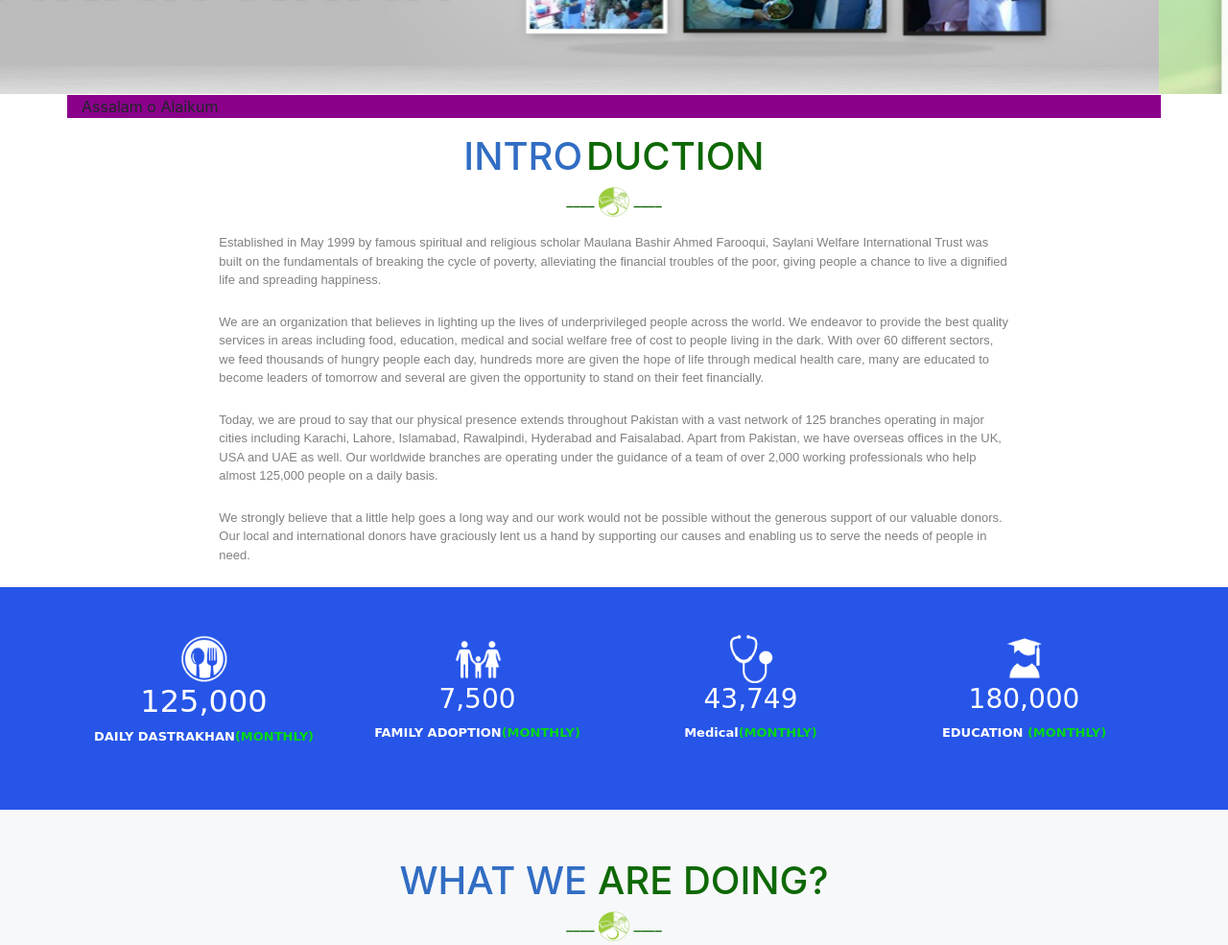
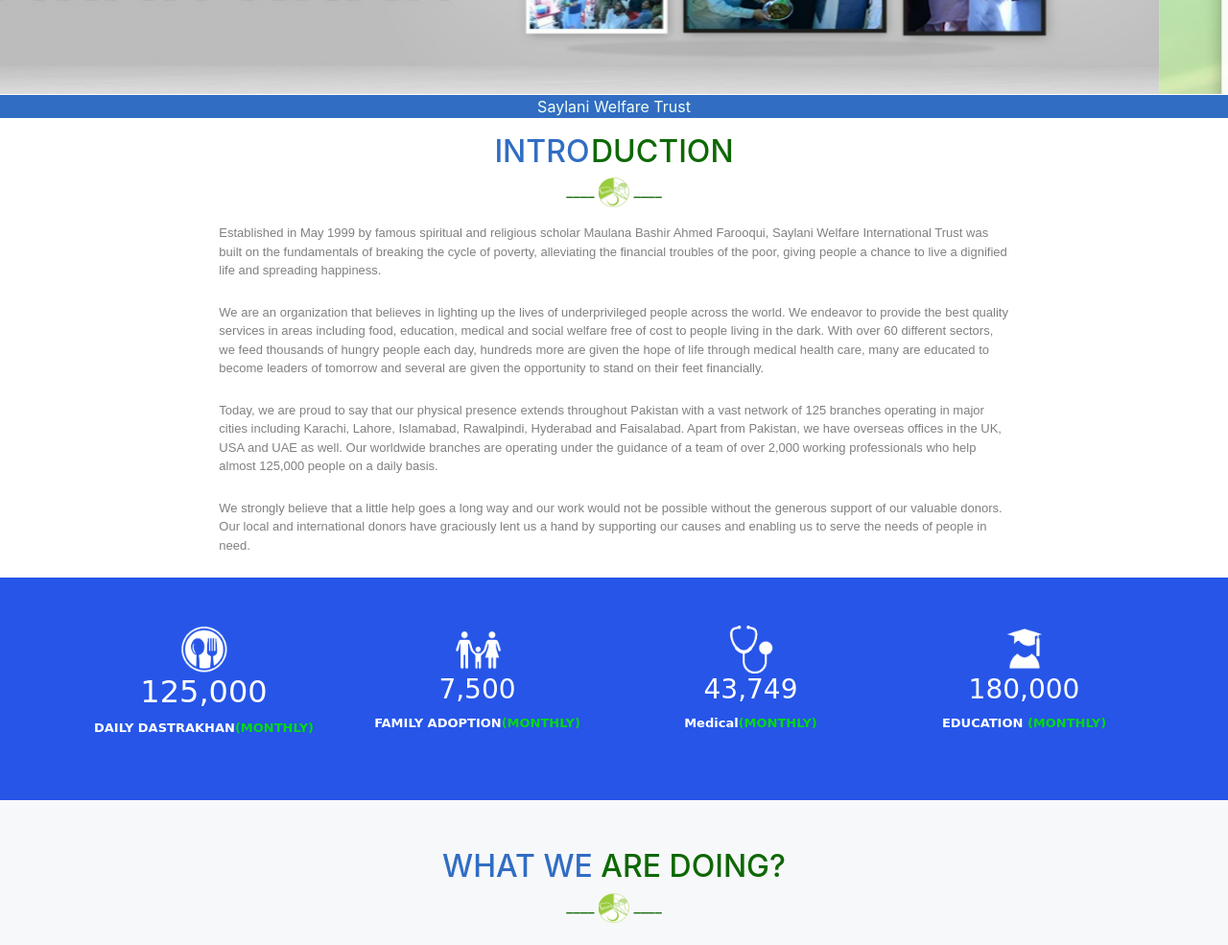
Before and after one commit to iqbalanas1997/Assignment03, a plain HTML site: page index.html in a window 1280 px wide. Shown: the part 440-1425 px from the top of the page at 96% size. Drawn offline with nearby package versions, Linux system fonts and the light colour scheme.

Commit message:
Almost final

```diff
--- a/index.html
+++ b/index.html
@@ -264,10 +264,11 @@
 
 
 
-
-  <div class="div1 container">
-    <p>Assalam o Alaikum</p>
+<div class="container-fluid" style="background-color: #316DC3;">
+  <div class="container" style="text-align: center;">
+    <p style="color: honeydew;">Saylani Welfare Trust</p>
   </div>
+</div>
 
   <div class="container-fluid">
 
@@ -278,8 +279,8 @@
       </div>
 
       <div class="col-sm-8" style="text-align: center;">
-        <h1><span style="color: #316DC3;">INTRO</span> <span class="backspace" style="color: #0e6804;">DUCTION</span>
-        </h1>
+        <h2><span style="color: #316DC3;">INTRO</span> <span class="backspace" style="color: #0e6804;">DUCTION</span>
+        </h2>
         <p><span style="color:#0e6804 ;">____</span> <img src="favicon.png"> <span style="color:#0e6804 ;">____</span>
         </p>
 
@@ -368,7 +369,7 @@
   <div style="background-color: #F7F8FA;" class="container-fluid mb-5">
 
     <div class="spacing container-fluid" style="text-align: center;">
-      <h1><span style="color: #316DC3;">WHAT WE</span> <span style="color: #0e6804;">ARE DOING?</span></h1>
+      <h2><span style="color: #316DC3;">WHAT WE</span> <span style="color: #0e6804;">ARE DOING?</span></h2>
       <p><span style="color:#0e6804 ;">____</span> <img src="favicon.png"> <span style="color:#0e6804 ;">____</span></p>
     </div>
 
@@ -437,7 +438,7 @@
       <div class="row">
 
         <div class="col-sm-12 col-md-9 col-lg-9">
-          <h3 class="siteblue" style="text-align: left; font-weight: bold;">MISSION AND UPCOMING PROJECTS</h3>
+          <h4 class="siteblue" style="text-align: left; font-weight: bold;">MISSION AND UPCOMING PROJECTS</h4>
           <h1 style="color: green; font-weight: bold; text-align: left; margin-top: -40px;">____</h1>
 
           <div class="row">
```
